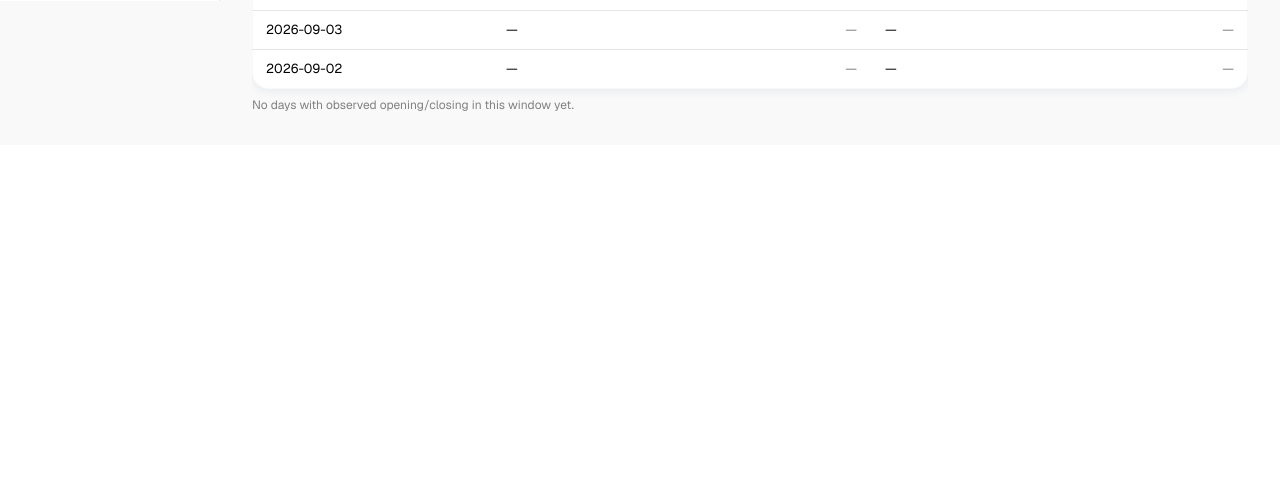
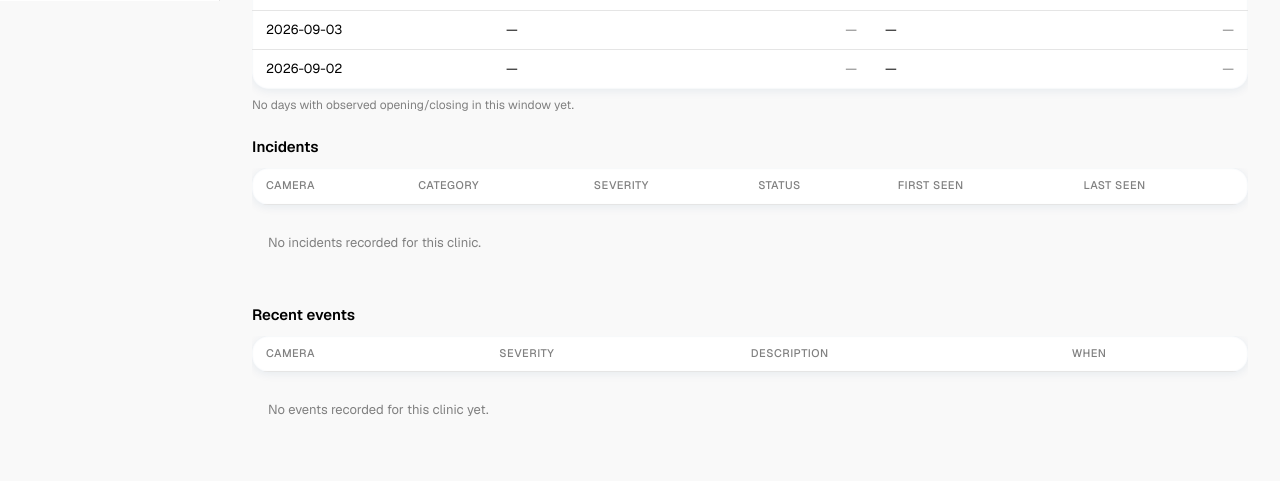
Before and after one commit to Jagdish702/Clinic-Monitoring-System, a Flask app: page /clinic/1 in a window 1280 px wide. Shown: the part 799-1280 px from the top of the page. Before the commit the page ends 910 px from the top, so only its background shows below. Run offline with Flask 3, Linux system fonts and the light colour scheme; lists and menus that the app fills with data are empty.

Commit message:
Make search actually go somewhere: Enter opens the full clinic page
The search box only ever filtered the events already loaded on the
page - typing a clinic with no recent events in that batch showed
nothing and looked broken. Pressing Enter now jumps straight to
/clinic/<name> (exact match first, else first name containing the
term) instead of leaving you staring at an empty filtered list.

That page is now the actual "all the data for this clinic" view:
Camera Availability + Opening/Closing already lived there, and it now
also pulls in this clinic's own incidents (reusing list_incidents())
and its own recent events (reusing get_events()) - two clicks
collapsed into the one page the search bar already sends you to.

Co-Authored-By: Claude Sonnet 5 <noreply@anthropic.com>

```diff
--- a/clinic_monitor/dashboard/app.py
+++ b/clinic_monitor/dashboard/app.py
@@ -288,6 +288,15 @@ def create_app(db_path: Optional[Path] = None) -> Flask:
                     entry["observed"] = True
             deviations.append(entry)
 
+        # This clinic's own incidents (its slice of /incidents) and its own
+        # recent events (its slice of the main feed) - "all the data for
+        # this clinic in one place" means pulling both in here rather than
+        # sending someone to two more pages to piece it together themselves.
+        incidents = incidents_lib.list_incidents(database, clinic=clinic_name)
+        recent_events = _annotate(
+            database.get_events(clinic_name=clinic_name, limit=20)
+        )
+
         return render_template(
             "clinic.html",
             clinic_name=clinic_name,
@@ -296,6 +305,8 @@ def create_app(db_path: Optional[Path] = None) -> Flask:
             expected_open=config.EXPECTED_OPEN,
             expected_close=config.EXPECTED_CLOSE,
             deviations=deviations,
+            incidents=incidents,
+            recent_events=recent_events,
             refresh=config.DASHBOARD_REFRESH_SEC,
         )
 
--- a/clinic_monitor/dashboard/templates/clinic.html
+++ b/clinic_monitor/dashboard/templates/clinic.html
@@ -74,6 +74,17 @@
   .dev.bad{color:var(--high-fg)}
   .dev.na{color:var(--muted);font-weight:400}
   .table-wrap{overflow-x:auto}
+  .empty{color:var(--muted);font-size:13px;padding:16px}
+  tr.row-link:hover{background:var(--bg);cursor:pointer}
+
+  .pill{display:inline-flex;align-items:center;gap:4px;padding:3px 10px;border-radius:100px;
+    font:500 11px var(--font-ui);}
+  .pill.high{background:var(--high-bg);color:var(--high-fg)}
+  .pill.medium{background:var(--med-bg);color:var(--med-fg)}
+  .pill.low{background:var(--low-bg);color:var(--low-fg)}
+  .status{display:inline-flex;padding:3px 10px;border-radius:100px;font:500 11px var(--font-ui);}
+  .status.open{background:var(--high-bg);color:var(--high-fg)}
+  .status.resolved{background:var(--bg);color:var(--muted)}
 </style>
 </head>
 <body>
@@ -152,6 +163,53 @@
       {% endif %}
       </div>
     </div>
+
+    <div class="section">
+      <h2>Incidents</h2>
+      <div class="table-wrap">
+      <table>
+        <thead><tr>
+          <th>Camera</th><th>Category</th><th>Severity</th><th>Status</th>
+          <th>First Seen</th><th>Last Seen</th>
+        </tr></thead>
+        <tbody>
+          {% for i in incidents %}
+          <tr class="row-link" onclick="window.location='/incidents/{{ i.id }}'">
+            <td>{{ i.camera_name }}</td>
+            <td>{{ i.category_group }}<br><span class="hint" style="margin:0">{{ i.category }}</span></td>
+            <td><span class="pill {{ i.severity|lower }}">{{ i.severity }} ({{ i.severity_score }})</span></td>
+            <td><span class="status {{ i.status }}">{{ 'Open' if i.status == 'open' else 'Resolved' }}</span></td>
+            <td>{{ i.first_seen_str }}</td>
+            <td>{{ i.last_seen_str }}</td>
+          </tr>
+          {% endfor %}
+        </tbody>
+      </table>
+      {% if not incidents %}<p class="empty">No incidents recorded for this clinic.</p>{% endif %}
+      </div>
+    </div>
+
+    <div class="section">
+      <h2>Recent events</h2>
+      <div class="table-wrap">
+      <table>
+        <thead><tr>
+          <th>Camera</th><th>Severity</th><th>Description</th><th>When</th>
+        </tr></thead>
+        <tbody>
+          {% for ev in recent_events %}
+          <tr>
+            <td>{{ ev.camera_name }}</td>
+            <td><span class="pill {{ ev.severity|lower }}">{{ ev.severity }}</span></td>
+            <td>{{ ev.description }}</td>
+            <td>{{ ev.timestamp }}</td>
+          </tr>
+          {% endfor %}
+        </tbody>
+      </table>
+      {% if not recent_events %}<p class="empty">No events recorded for this clinic yet.</p>{% endif %}
+      </div>
+    </div>
   </main>
 </div>
 </body>
```
Also changed, not shown: clinic_monitor/dashboard/templates/index.html (+25 -1 lines).
